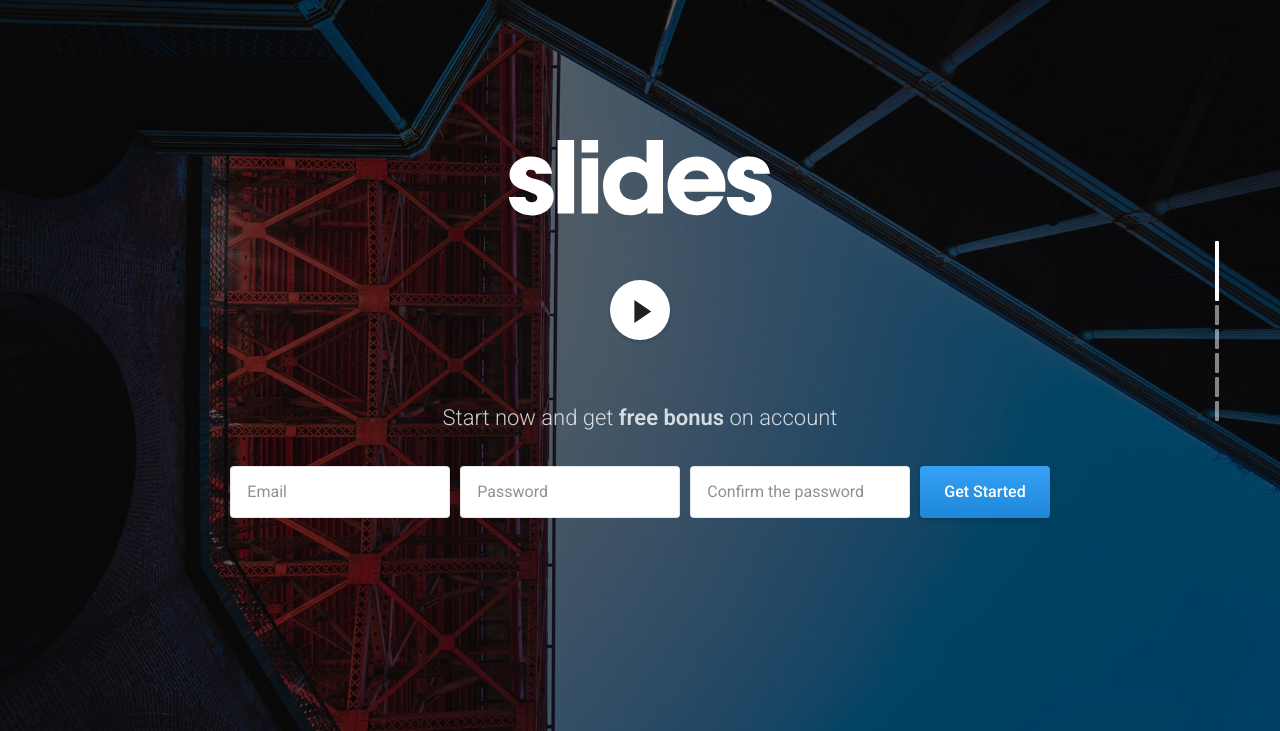
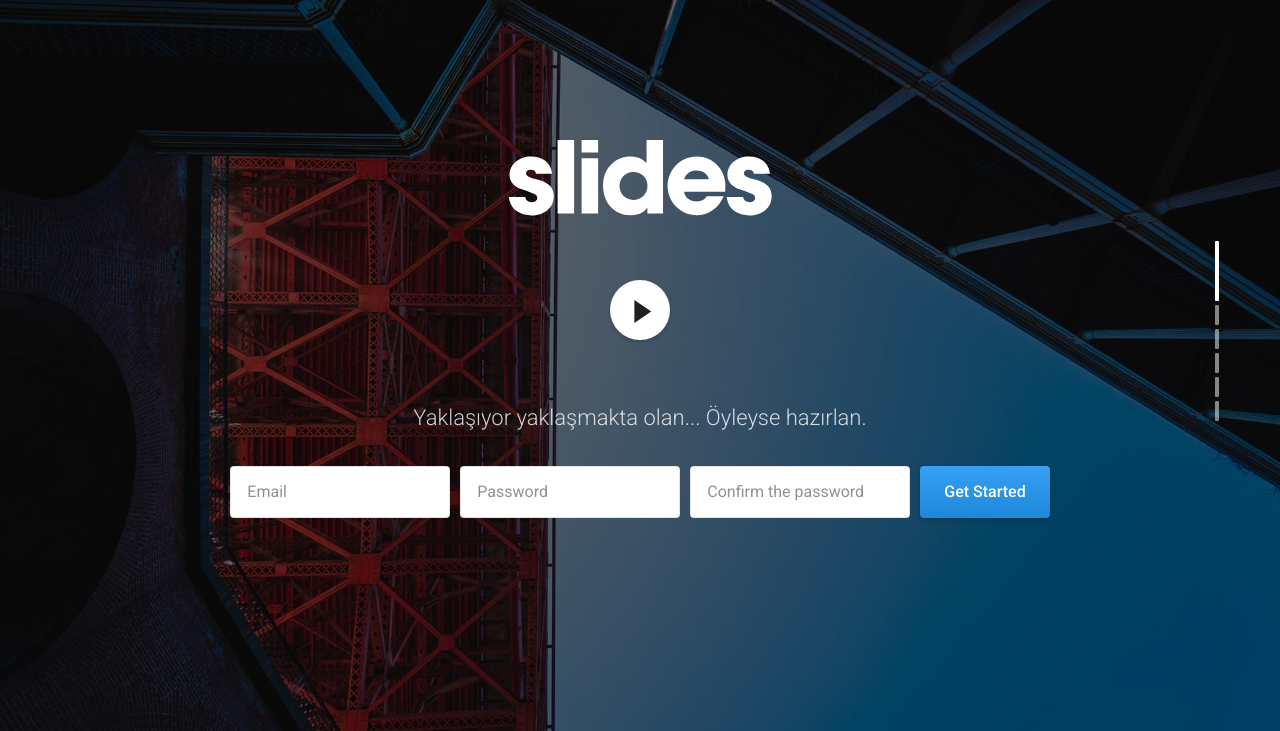
Before and after one commit to ElHutame/ElHutame.github.io, a plain HTML site: page index.html in a window 1280 px wide. Shown: the part 69-800 px from the top of the page. Drawn offline with nearby package versions, Linux system fonts and the light colour scheme.

Commit message:
Update index.html

```diff
--- a/index.html
+++ b/index.html
@@ -180,7 +180,7 @@
           <div class="button play small white popupTrigger ae-2 fromCenter margin-top-6 margin-bottom-6" data-popup-id="9">
             <svg><use xmlns:xlink="http://www.w3.org/1999/xlink" xlink:href="#play"></use></svg>
           </div>
-          <p class="ae-3"><span class="opacity-8">Start now and get <b>free bonus</b> on account</span></p>
+          <p class="ae-3"><span class="opacity-8">Yaklaşıyor yaklaşmakta olan... Öyleyse hazırlan.</span></p>
           <form class="slides-form" action="#" autocomplete="off">
             <input type="email" class="input-9 ae-4 fromCenter" name="user-email" placeholder="Email" val=""/>
             <input type="password" class="input-9 ae-5 fromCenter" name="user-password" placeholder="Password" val=""/>
```
